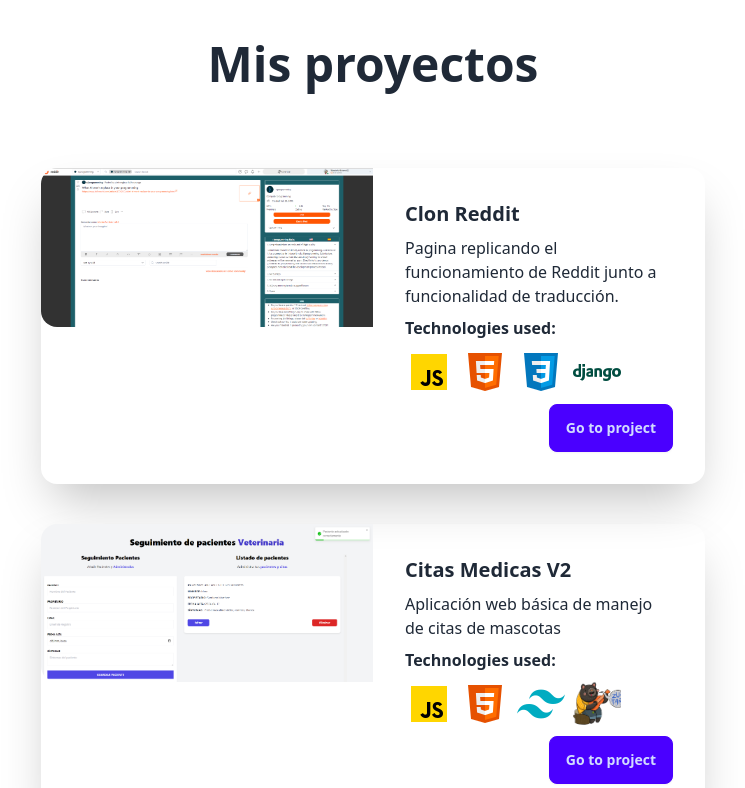
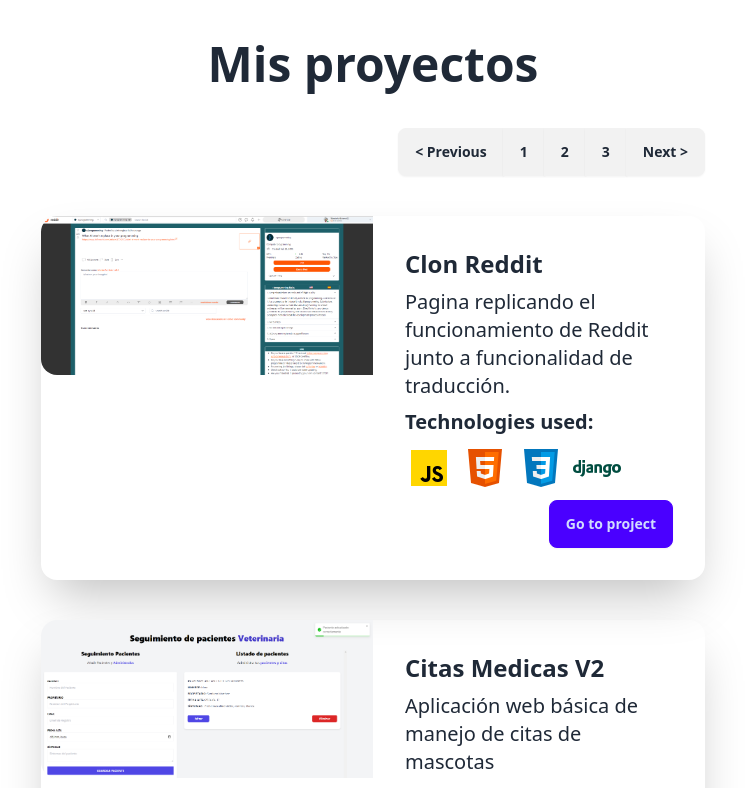
Before and after one commit to SantiagoMartinez99/PortfolioDavidMartinez, a React (Vite) app: page / in a window 1280 px wide. Shown: the part 800-1588 px from the top of the page, without its empty margins (267-1012 px from the left). Built offline with nearby package versions, Linux system fonts and the light colour scheme.

Commit message:
added:pagination , modified:my projects component organized

```diff
--- a/index.html
+++ b/index.html
@@ -1,13 +1,9 @@
 <!DOCTYPE html>
 <html lang="en">
   <head>
-    <meta
-      charset="UTF-8"
-      name="viewport"
-      content="Portfolio, Author: M.B David Santiago,"
-    />
+    <meta charset="UTF-8" />
     <link rel="icon" type="image/svg+xml" href="/vite.svg" />
-    <meta name="viewport" content="width=device-width, initial-scale=1.0" />
+    <meta name="viewport" content="width=device-width" />
     <title>David | Portfolio</title>
   </head>
   <body>
--- a/package.json
+++ b/package.json
@@ -13,7 +13,8 @@
     "i18next": "^23.11.2",
     "react": "^18.2.0",
     "react-dom": "^18.2.0",
-    "react-i18next": "^14.1.0"
+    "react-i18next": "^14.1.0",
+    "react-paginate": "^8.2.0"
   },
   "devDependencies": {
     "@types/react": "^18.2.66",
--- a/src/components/Hero.tsx
+++ b/src/components/Hero.tsx
@@ -22,7 +22,7 @@
         />
         <section>
           <h1 className="text-5xl font-bold">{t("hero.heroTitle")}</h1>
-          <p className="py-6">{t("hero.heroDesc")}</p>
+          <p className="py-6 text-xl">{t("hero.heroDesc")}</p>
           <div className="flex gap-3">
             <button className="btn btn-primary">{t("hero.btnContact")}</button>
             <button className="btn btn-primary">
--- a/src/components/MyProjects.tsx
+++ b/src/components/MyProjects.tsx
@@ -1,18 +1,74 @@
-import { useState } from "react";
+import React, { useEffect, useState } from "react";
 import { db } from "../data/db";
 import { dbTech } from "../data/dbTech";
 import { useTranslation } from "react-i18next";
+import ReactPaginate from "react-paginate";
 
 function MyProjects() {
   const [t, i18n] = useTranslation("global");
   const [data] = useState(db);
+  const [currentPage, setCurrentPage] = useState(1);
+  const propertiesPerPage = 3;
+  const indexOfLastProject = currentPage * propertiesPerPage;
+  const indexOfFirstProject = indexOfLastProject - propertiesPerPage;
+  const currentProperties = data.slice(indexOfFirstProject, indexOfLastProject);
+
+  const paginate = (pageNumber: number) => {
+    setCurrentPage(pageNumber);
+    const section = document.getElementById("my-projects");
+    if (section) {
+      section.scrollIntoView({ behavior: "smooth" });
+    }
+  };
+  const prevPage = () => {
+    const newPage = currentPage - 1;
+    if (newPage >= 1) {
+      setCurrentPage(newPage);
+      paginate(newPage);
+    }
+  };
+
+  const nextPage = () => {
+    const newPage = currentPage + 1;
+    if (newPage <= Math.ceil(data.length / propertiesPerPage)) {
+      setCurrentPage(newPage);
+      paginate(newPage);
+    }
+  };
+
+  const pageNumbers = [];
+  for (let i = 1; i <= Math.ceil(data.length / propertiesPerPage); i++) {
+    pageNumbers.push(i);
+  }
 
   return (
     <section id="my-projects">
       <h1 className="py-10 text-5xl font-bold text-center"> Mis proyectos</h1>
 
+      <span className="flex justify-center md:justify-end md:mx-72 px-5 ">
+        <div className="join">
+          <button className="join-item btn" onClick={prevPage}>
+            {" "}
+            &lt; Previous{" "}
+          </button>
+          {pageNumbers.map((number) => (
+            <button
+              key={number}
+              onClick={() => paginate(number)}
+              className="join-item btn"
+            >
+              {number}
+            </button>
+          ))}
+          <button className="join-item btn" onClick={nextPage}>
+            {" "}
+            Next &gt;
+          </button>
+        </div>
+      </span>
+
       <section className="flex flex-col  px-5 py-5 items-center bg-base-100">
-        {data.map((project) => (
+        {currentProperties.map((project) => (
           <div
             key={project.id}
             className="card lg:card-side shadow-2xl  md:mx-72 mx-5 my-5 flex flex-col transition ease-in-out delay-100 hover:scale-110 "
@@ -21,9 +77,11 @@
               <img src={project.image} alt="Album" />
             </figure>
             <div className="card-body flex lg:w-1/2 w-full ">
-              <h2 className="card-title ">{project.name}</h2>
-              <p>{project.desc}</p>
-              <h4 className="font-bold">{t("myProjects.technologies")}</h4>
+              <h2 className="card-title text-2xl font-bold">{project.name}</h2>
+              <p className="text-xl">{project.desc}</p>
+              <h4 className="text-xl font-bold">
+                {t("myProjects.technologies")}
+              </h4>
 
               <div className="flex gap-2">
                 {project.techUsed.map((techName) => {
```
Also changed, not shown: 1 other file (tests, documents, lock files or other folders).
